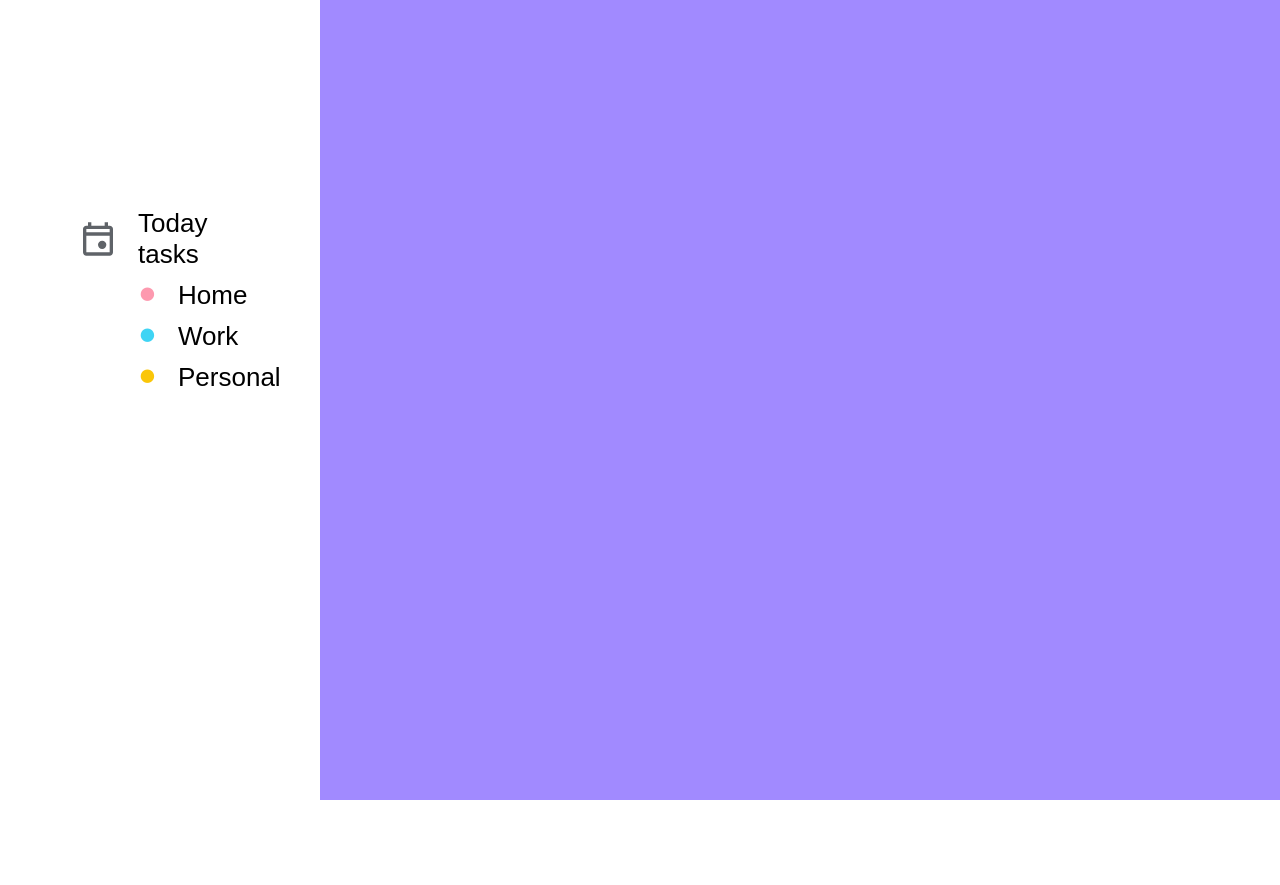
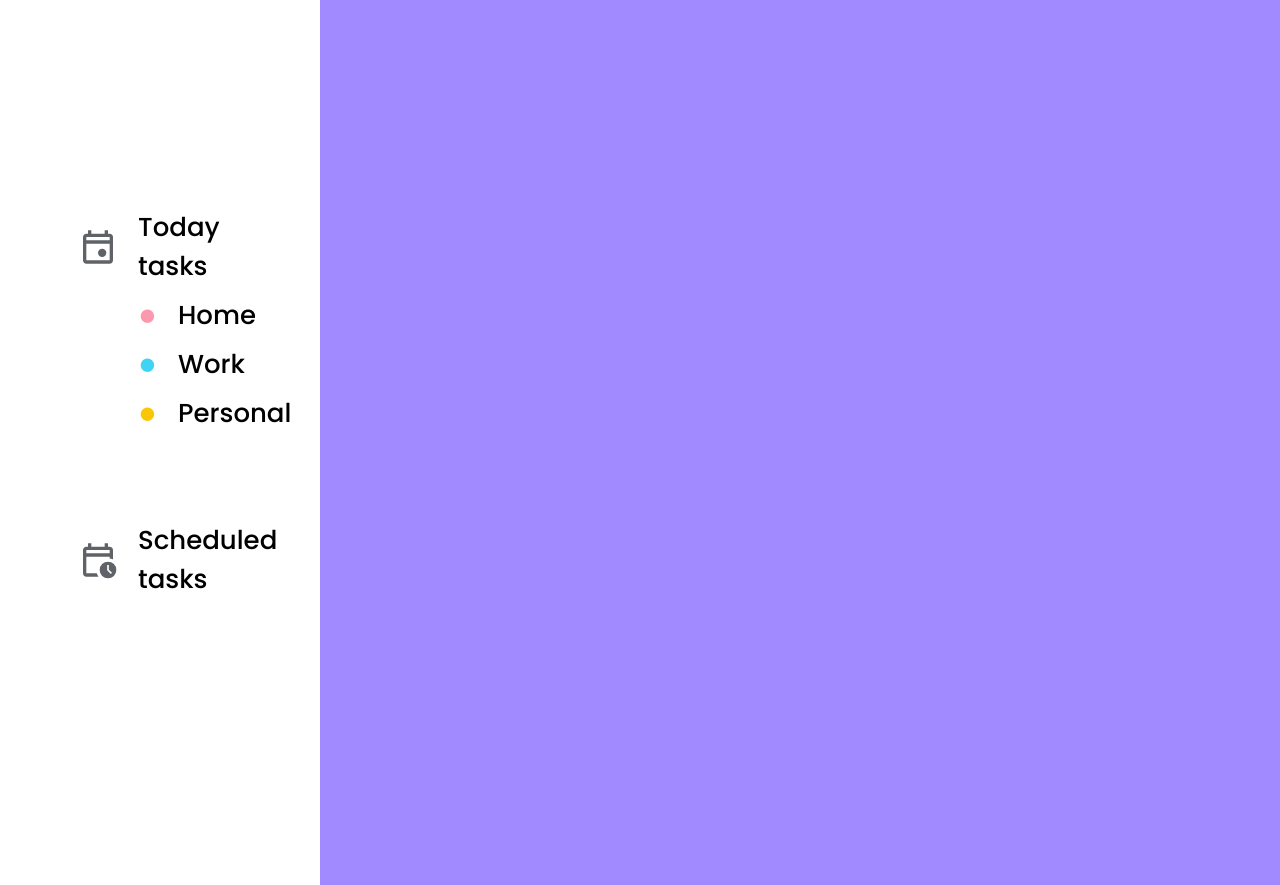
Before and after one commit to Namlev1/todo, a website built with webpack: page src/index.html in a window 1280 px wide. Before the commit the page ends 800 px from the top, so only its background shows below. Built offline with nearby package versions, Linux system fonts and the light colour scheme; files whose address does not match are found by name.

Commit message:
Finish sidepanel

```diff
--- a/src/index.html
+++ b/src/index.html
@@ -9,9 +9,9 @@
 </head>
 <body>
 <div class="side_menu">
-    <div class="today-wrapper">
+    <div class="side_menu_card">
         <div class="img-wrap">
-            <img src="./assets/img/event.svg" alt="Calendar icon">
+            <img alt="Calendar icon">
         </div>
         <p>Today tasks</p>
         <ul>
@@ -20,6 +20,12 @@
             <li><span>Personal</span></li>
         </ul>
     </div>
+    <div class="side_menu_card">
+        <div class="img-wrap">
+            <img alt="Calendar icon">
+        </div>
+        <p>Scheduled tasks</p>
+    </div>
     <div class="scheduled-wrapper"></div>
 </div>
 <div class="main"></div>
--- a/src/index.js
+++ b/src/index.js
@@ -1,5 +1,7 @@
 import './styles.css'
 import EventIcon from './assets/img/event.svg'
+import CalendarClockIcon from './assets/img/calendar_clock.svg'
 
 const images = document.querySelectorAll('img');
 images[0].src = EventIcon;
+images[1].src = CalendarClockIcon;
--- a/src/styles.css
+++ b/src/styles.css
@@ -33,6 +33,7 @@ p{
     display: flex;
     flex-direction: column;
     padding: 8rem 3rem;
+    gap: 3rem;
 }
 
 .img-wrap{
@@ -45,14 +46,14 @@ p{
     width: 100%;
 }
 
-.today-wrapper{
+.side_menu_card{
     display: grid;
     grid-template-columns: 40px 1fr;
     column-gap: 20px;
     align-items: center;
 }
 
-.today-wrapper ul{
+.side_menu_card ul{
     grid-column: 2 / 3;
     list-style-type: none;
     margin: 0;
@@ -61,32 +62,32 @@ p{
     gap: 1rem;
 }
 
-.today-wrapper ul li{
+.side_menu_card ul li{
     position: relative;
     margin: 10px 0;
 }
 
-.today-wrapper ul li span {
+.side_menu_card ul li span {
     position: relative;
     left: 40px;
 }
 
-.today-wrapper ul li::before{
+.side_menu_card ul li::before{
     content: '●';
     position: absolute;
     top: -5px;
     font-size: 1.2rem;
 }
 
-.today-wrapper ul li:first-child::before {
+.side_menu_card ul li:first-child::before {
     color: var(--pink);
 }
 
-.today-wrapper ul li:nth-child(2)::before {
+.side_menu_card ul li:nth-child(2)::before {
     color: var(--cyan);
 }
 
-.today-wrapper ul li:last-child::before {
+.side_menu_card ul li:last-child::before {
     color: var(--yellow);
 }
 
```
Also changed, not shown: src/assets/fonts/Poppins-Medium.ttf (added). Lines whose indentation alone changed are shown as unchanged.
